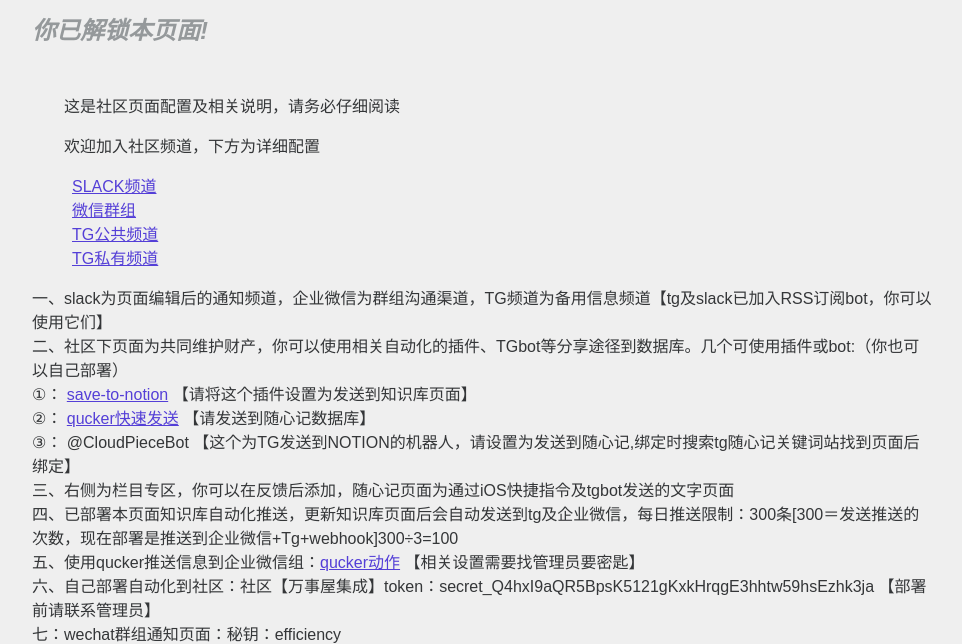
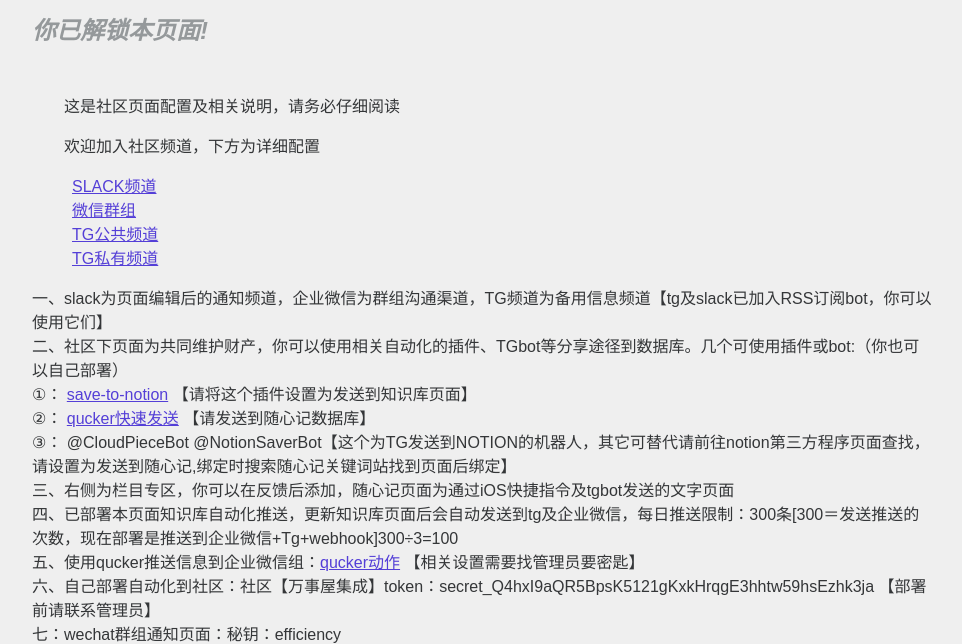
Before and after one commit to rcy1314/Efficiency-encryption, a plain HTML site: page GG/index.html in a window 1280 px wide. Shown: the part 144-788 px from the top of the page, without its empty margins (158-1120 px from the left). Drawn offline with Linux system fonts and the light colour scheme.

Commit message:
Update index.html

```diff
--- a/GG/index.html
+++ b/GG/index.html
@@ -40,7 +40,7 @@
               ①： <a target="_blank" rel="noopener" href="https://chrome.google.com/webstore/detail/save-to-notion/ldmmifpegigmeammaeckplhnjbbpccmm">save-to-notion</a>  【请将这个插件设置为发送到知识库页面】</li>
               ②： <a target="_blank" rel="noopener" href="https://getquicker.net/Sharedaction?code=bf67b151-7c8a-43f3-9271-08d919437def">qucker快速发送</a> 【请发送到随心记数据库】</li>
             <li>
-              ③： @CloudPieceBot 【这个为TG发送到NOTION的机器人，请设置为发送到随心记,绑定时搜索tg随心记关键词站找到页面后绑定】
+              ③： @CloudPieceBot @NotionSaverBot【这个为TG发送到NOTION的机器人，其它可替代请前往notion第三方程序页面查找，请设置为发送到随心记,绑定时搜索随心记关键词站找到页面后绑定】
         </li>
         <li>三、右侧为栏目专区，你可以在反馈后添加，随心记页面为通过iOS快捷指令及tgbot发送的文字页面</li>
         <li>四、已部署本页面知识库自动化推送，更新知识库页面后会自动发送到tg及企业微信，每日推送限制：300条[300＝发送推送的次数，现在部署是推送到企业微信+Tg+webhook]300÷3=100</li>
```
